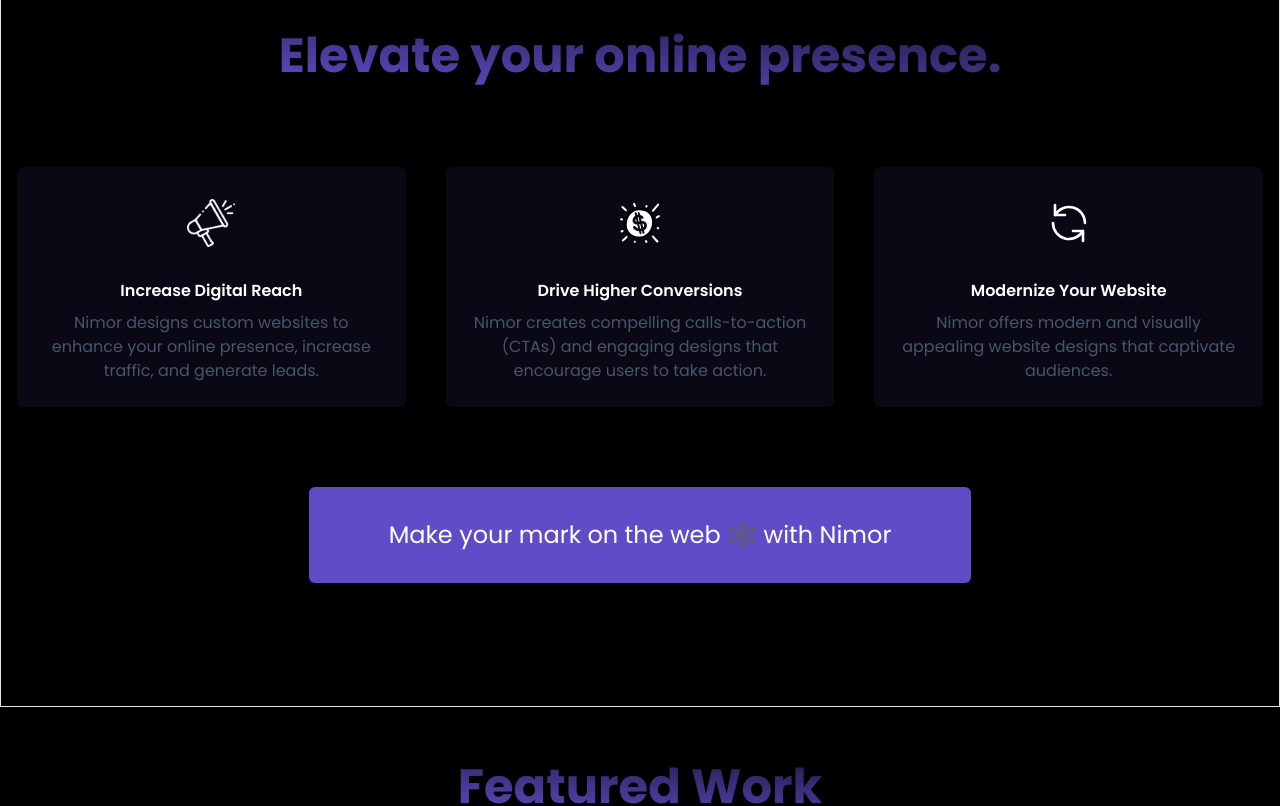
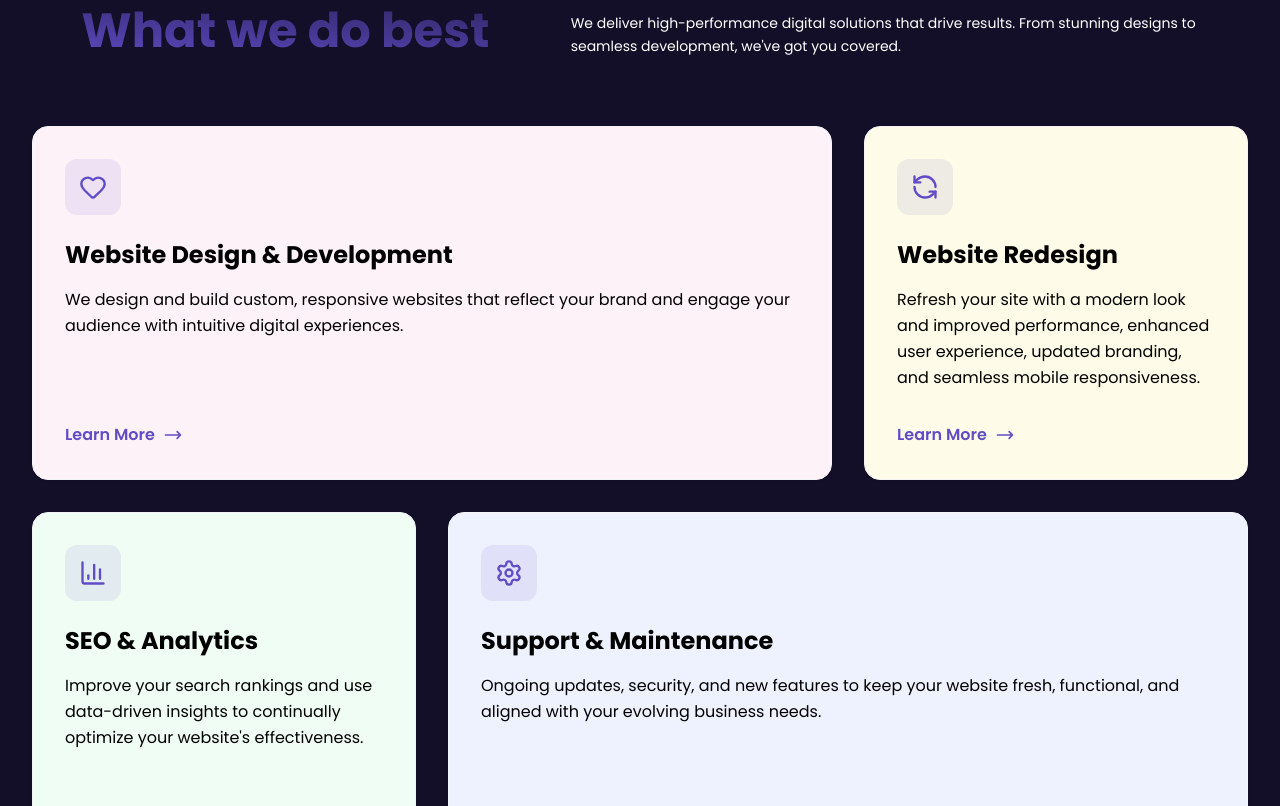
Before and after one commit to khaleedcodes/nimor, a React (Vite) app in the folder client/: page / in a window 1280 px wide. Shown: the part 1100-1906 px from the top of the page. Built offline with nearby package versions, Linux system fonts and the light colour scheme; a web font is replaced by a local one.

Commit message:
added service section

```diff
--- a/client/src/pages/landing-page/HeroSection.tsx
+++ b/client/src/pages/landing-page/HeroSection.tsx
@@ -1,7 +1,7 @@
 import { motion } from "framer-motion";
 import Button from "../../components/Button";
 import Marquee from "./Marquee";
-import ActiveDot from "../../components/ActiveDot";
+// import ActiveDot from "../../components/ActiveDot";
 import HeroCarousel from "./HeroCarousel";
 import { ChevronRight } from "lucide-react";
 
@@ -40,7 +40,7 @@ function HeroSection() {
         </motion.h1>
         <motion.h2
           variants={itemVariants}
-          className="text-sm max-lg:text-sm max-md:text-sm max-sm:text-sm text-center max-w-[600px]"
+          className="text-sm max-lg:text-sm max-md:text-sm max-sm:text-sm text-center max-w-[800px]"
         >
           At Nimor, we create websites that help you make your mark online. Our
           engaging, user-friendly designs elevate your brand, connect with your
@@ -49,7 +49,7 @@ function HeroSection() {
         </motion.h2>
         <motion.div variants={itemVariants} className="flex gap-6 mt-4 mb-4">
           <div className="flex items-center justify-center gap-1 bg-card-bg pt-3 pb-3 pl-10 pr-10 rounded-md border-first-accent border">
-            <ActiveDot />
+            {/* <ActiveDot /> */}
             <p className="flex items-center justify-center text text-first-accent">
               {/* Accepting projects for{" "}
               {new Date().toLocaleString("default", { month: "long" })} */}
--- a/client/src/pages/landing-page/LandingPage.tsx
+++ b/client/src/pages/landing-page/LandingPage.tsx
@@ -3,15 +3,15 @@ import ProjectsSection from "./ProjectsSection";
 import ProjectRoadmap from "./ProjectRoadmap";
 import FeedbacksSection from "./FeedbacksSection";
 import FaqSection from "./FaqSection";
-import SolutionsSection from "./SolutionsSection";
+// import SolutionsSection from "./SolutionsSection";
 import WebsitesSection from "./WebsitesSection";
 export default function LandingPage() {
   return (
     <div className="w-full flex flex-col gap-10">
       <HeroSection />
-      <SolutionsSection />
+      <WebsitesSection />
+      {/* <SolutionsSection /> */}
       <ProjectsSection />
-      <WebsitesSection />
       <ProjectRoadmap />
       <FeedbacksSection />
       <FaqSection />
--- a/client/src/pages/landing-page/WebsitesSection.tsx
+++ b/client/src/pages/landing-page/WebsitesSection.tsx
@@ -1,16 +1,12 @@
-import SectionHeader from "../../components/SectionHeader";
-import WebsiteList from "./WebsiteList";
-import Button from "../../components/Button";
+import Services from "./services-section/Services";
+// import WebsiteList from "./WebsiteList";
 
 function WebsitesSection() {
   return (
-    <div className="flex justify-center min-h-lvh">
-      <div className="max-w-screen-xl w-full p-4 flex flex-col justify-center items-center gap-20 max-sm:gap-8">
-        <SectionHeader>You name it, we build it.</SectionHeader>
-        <WebsiteList />
-        <Button className="pt-4 pb-4 pl-14 pr-14">
-          Ready to build your dream website? Let's get started!
-        </Button>
+    <div className="flex justify-center min-h-lvh bg-[rgb(96,76,199,0.2)]  mt-20 rounded-xl">
+      <div className="max-w-screen-xl w-full  flex flex-col justify-center items-center gap-20 max-sm:gap-8">
+        {/* <WebsiteList/> */}
+        <Services />
       </div>
     </div>
   );
--- /dev/null
+++ b/client/src/pages/landing-page/services-section/ServiceCard.tsx
@@ -0,0 +1,97 @@
+import { motion } from "framer-motion";
+import { itemVariants } from "./variants";
+import type { Service } from "./types";
+
+interface ServiceCardProps {
+  service: Service;
+  index: number;
+}
+
+const ServiceCard: React.FC<ServiceCardProps> = ({ service, index }) => {
+  const Icon = service.icon;
+
+  const handleLearnMore = (id: string) => {
+    console.log(`Navigate to ${id} service details`);
+  };
+
+  // Adjusted grid classes for the new 3x2 layout:
+  const getGridClasses = (index: number) => {
+    switch (index) {
+      case 0:
+        return "md:col-span-2 md:row-span-1"; // 1st item spans 2 columns on top-left
+      case 1:
+        return "md:col-span-1 md:row-span-1"; // 2nd item top-right
+      case 2:
+        return "md:col-span-1 md:row-span-1"; // 3rd item bottom-left
+      case 3:
+        return "md:col-span-2 md:row-span-1"; // 4th item spans 2 columns bottom-right
+      default:
+        return "";
+    }
+  };
+
+  const getCardHeight = (index: number) => {
+    switch (index) {
+      case 0:
+      case 3:
+        return "h-full min-h-[280px]"; // Make tall cards same height
+      default:
+        return "h-full min-h-[280px]";
+    }
+  };
+
+  return (
+    <motion.div
+      className={`group ${getGridClasses(index)}`}
+      variants={itemVariants}
+    >
+      <motion.div
+        className={`rounded-2xl p-8 shadow-sm border border-gray-100 transition-all duration-300 hover:shadow-xl text-black ${
+          service.hoverShadowColor
+        } cursor-pointer ${getCardHeight(
+          index
+        )} flex flex-col justify-between ${service.bgColor}`}
+        whileHover={{ scale: 1.02, y: -4 }}
+        whileTap={{ scale: 0.98 }}
+      >
+        <div>
+          <div
+            className={`w-14 h-14 ${service.iconBgColor} rounded-xl flex items-center justify-center mb-6 transition-colors duration-300`}
+          >
+            <Icon className={`w-7 h-7 ${service.iconColor}`} />
+          </div>
+
+          <h3 className={"font-bold mb-4  text-2xl"}>{service.title}</h3>
+          <p className={"leading-relaxed mb-8  text-base"}>
+            {service.description}
+          </p>
+        </div>
+
+        <motion.button
+          onClick={() => handleLearnMore(service.id)}
+          className={`flex items-center ${service.ctaColor} font-semibold transition-colors duration-300 mt-auto`}
+          whileHover={{ x: 4 }}
+        >
+          <span>Learn More</span>
+          <motion.svg
+            className="w-5 h-5 ml-2"
+            fill="none"
+            stroke="currentColor"
+            viewBox="0 0 24 24"
+            whileHover={{ x: 4 }}
+            transition={{ duration: 0.3 }}
+          >
+            <path
+              strokeLinecap="round"
+              strokeLinejoin="round"
+              strokeWidth="2"
+              d="M17 8l4 4m0 0l-4 4m4-4H3"
+            />
+          </motion.svg>
+        </motion.button>
+      </motion.div>
+    </motion.div>
+  );
+};
+
+export default ServiceCard;
--- /dev/null
+++ b/client/src/pages/landing-page/services-section/Services.tsx
@@ -0,0 +1,52 @@
+import { motion } from "framer-motion";
+import SectionHeader from "@/components/SectionHeader";
+import ServicesGrid from "./ServicesGrid";
+import { headerVariants, itemVariants } from "./variants";
+import { services } from "./servicesData";
+import Button from "@/components/Button";
+
+const Services: React.FC = () => {
+  return (
+    <section className="py-10">
+      <div className="max-w-7xl mx-auto px-4 sm:px-6 lg:px-8 ">
+        <motion.div
+          className="flex flex-col lg:flex-row items-center justify-between gap-8 mb-16 text-left"
+          variants={headerVariants}
+          initial="hidden"
+          whileInView="visible"
+          viewport={{ once: true, margin: "-50px" }}
+        >
+          {/* Left side: SectionHeader */}
+          <div className="flex-shrink-0 w-full lg:w-5/12">
+            <SectionHeader>What we do best</SectionHeader>
+          </div>
+
+          {/* Right side: Description */}
+          <div className="w-full lg:w-7/12">
+            <p className="text-sm leading-relaxed max-w-2xl">
+              We deliver high-performance digital solutions that drive results.
+              From stunning designs to seamless development, we've got you
+              covered.
+            </p>
+          </div>
+        </motion.div>
+
+        <ServicesGrid services={services} />
+
+        <motion.div
+          className="text-center mt-20"
+          variants={itemVariants}
+          initial="hidden"
+          whileInView="visible"
+          viewport={{ once: true, margin: "-50px" }}
+        >
+          <Button className="pt-4 pb-4 pl-14 pr-14">
+            Ready to build your dream website? Let's get started!
+          </Button>
+        </motion.div>
+      </div>
+    </section>
+  );
+};
+
+export default Services;
--- /dev/null
+++ b/client/src/pages/landing-page/services-section/ServicesGrid.tsx
@@ -0,0 +1,26 @@
+import { motion } from "framer-motion";
+import { containerVariants } from "./variants";
+import ServiceCard from "./ServiceCard";
+import type { Service } from "./types";
+
+interface ServicesGridProps {
+  services: Service[];
+}
+
+const ServicesGrid: React.FC<ServicesGridProps> = ({ services }) => {
+  return (
+    <motion.div
+      className="grid grid-cols-1 md:grid-cols-3 gap-6 lg:gap-8 auto-rows-fr"
+      variants={containerVariants}
+      initial="hidden"
+      whileInView="visible"
+      viewport={{ once: true, margin: "-50px" }}
+    >
+      {services.map((service, index) => (
+        <ServiceCard key={service.id} service={service} index={index} />
+      ))}
+    </motion.div>
+  );
+};
+
+export default ServicesGrid;
--- /dev/null
+++ b/client/src/pages/landing-page/services-section/servicesData.ts
@@ -0,0 +1,53 @@
+import { Heart, BarChart3, Settings, RefreshCcw } from "lucide-react";
+import type { Service } from "./types";
+
+export const services: Service[] = [
+  {
+    id: "design",
+    title: "Website Design & Development",
+    description:
+      "We design and build custom, responsive websites that reflect your brand and engage your audience with intuitive digital experiences.",
+    icon: Heart,
+    iconBgColor: "bg-card-bg group-hover:bg-first-accent/20",
+    iconColor: "text-first-accent",
+    hoverShadowColor: "hover:shadow-first-accent/20",
+    ctaColor: "text-first-accent group-hover:text-first-accent/80",
+    bgColor: "bg-pink-50",
+  },
+  {
+    id: "redesign",
+    title: "Website Redesign",
+    description:
+      "Refresh your site with a modern look and improved performance, enhanced user experience, updated branding, and seamless mobile responsiveness.",
+    icon: RefreshCcw,
+    iconBgColor: "bg-card-bg group-hover:bg-first-accent/20",
+    iconColor: "text-first-accent",
+    hoverShadowColor: "hover:shadow-first-accent/20",
+    ctaColor: "text-first-accent group-hover:text-first-accent/80",
+    bgColor: "bg-yellow-50",
+  },
+  {
+    id: "seo",
+    title: "SEO & Analytics",
+    description:
+      "Improve your search rankings and use data-driven insights to continually optimize your website's effectiveness.",
+    icon: BarChart3,
+    iconBgColor: "bg-card-bg group-hover:bg-first-accent/20",
+    iconColor: "text-first-accent",
+    hoverShadowColor: "hover:shadow-first-accent/20",
+    ctaColor: "text-first-accent group-hover:text-first-accent/80",
+    bgColor: "bg-green-50",
+  },
+  {
+    id: "support",
+    title: "Support & Maintenance",
+    description:
+      "Ongoing updates, security, and new features to keep your website fresh, functional, and aligned with your evolving business needs.",
+    icon: Settings,
+    iconBgColor: "bg-card-bg group-hover:bg-first-accent/20",
+    iconColor: "text-first-accent",
+    hoverShadowColor: "hover:shadow-first-accent/20",
+    ctaColor: "text-first-accent group-hover:text-first-accent/80",
+    bgColor: "bg-indigo-50",
+  },
+];
--- /dev/null
+++ b/client/src/pages/landing-page/services-section/types.ts
@@ -0,0 +1,11 @@
+export interface Service {
+  id: string;
+  title: string;
+  description: string;
+  icon: React.ComponentType<{ className?: string }>;
+  iconBgColor: string;
+  iconColor: string;
+  hoverShadowColor: string;
+  ctaColor: string;
+  bgColor: string;  // new background color class
+}
--- /dev/null
+++ b/client/src/pages/landing-page/services-section/variants.ts
@@ -0,0 +1,27 @@
+export const containerVariants = {
+  hidden: { opacity: 0 },
+  visible: {
+    opacity: 1,
+    transition: {
+      staggerChildren: 0.1,
+      delayChildren: 0.2,
+    },
+  },
+};
+
+export const itemVariants = {
+  hidden: {
+    opacity: 0,
+    y: 30,
+  },
+  visible: {
+    opacity: 1,
+    y: 0,
+    transition: {
+      duration: 0.8,
+      ease: [0.4, 0, 0.2, 1],
+    },
+  },
+};
+
+export const headerVariants = itemVariants;
```
